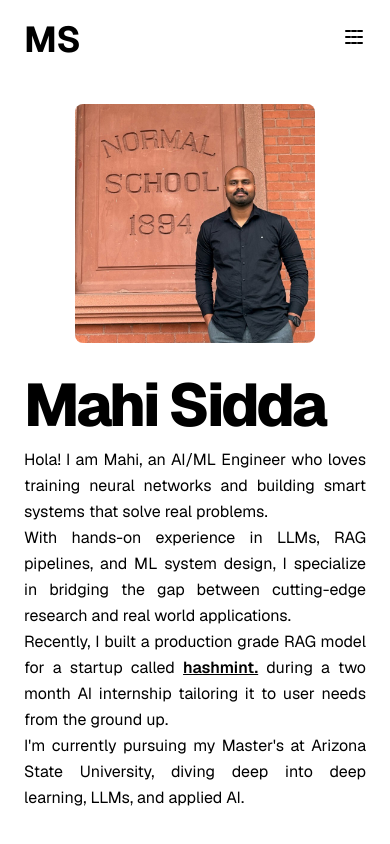
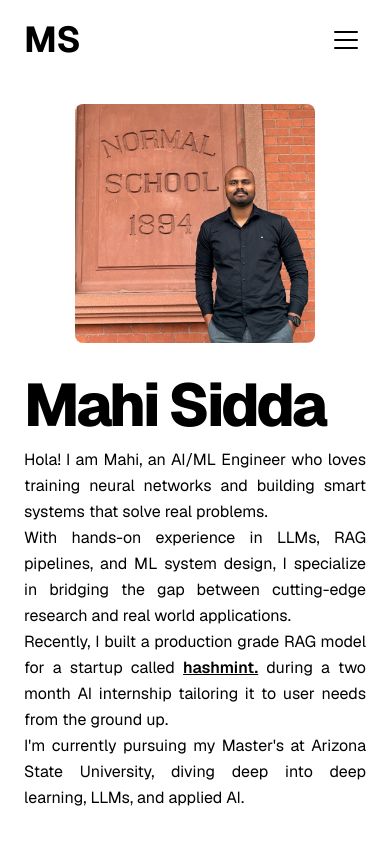
Before and after one commit to Mahisidda/portfolio, a Next.js app: page / in a window 390 px wide. Shown: the top 844 px of the page. Built offline with nearby package versions, Linux system fonts and the light colour scheme.

Commit message:
Solved UI issues in mobile, hamburger icon issues

```diff
--- a/src/components/Sidebar.js
+++ b/src/components/Sidebar.js
@@ -75,18 +75,15 @@ const Sidebar = () => {
         <div className="md:hidden">
           <button
             onClick={() => setIsMobileMenuOpen(!isMobileMenuOpen)}
-            className={`${hamburgerColorClass} focus:outline-none focus:ring-2 focus:ring-inset focus:ring-gray-500 transition-colors duration-300 ease-in-out`}
+            className={`${hamburgerColorClass} focus:outline-none focus:ring-2 focus:ring-inset focus:ring-gray-500 p-2 rounded-md transition-colors duration-300 ease-in-out`}
           >
             <span className="sr-only">Open main menu</span>
-            <svg className="h-6 w-6" xmlns="http://www.w3.org/2000/svg" fill="none" viewBox="0 0 24 24" stroke="currentColor" aria-hidden="true">
-              <path
-                strokeLinecap="round"
-                strokeLinejoin="round"
-                strokeWidth="2"
-                d="M4 6h16M4 12h16M4 18h16"  // Updated for three equal lines
-                strokeDasharray="4 2"        // Added for dashed effect
-              />
-            </svg>
+            {/* Animated Icon Container */}
+            <div className="space-y-1.5">
+              <span className={`block w-6 h-[2px] rounded-full ${isMobileMenuOpen ? 'bg-white' : 'bg-current'} transition-all duration-300 ease-in-out ${isMobileMenuOpen ? 'rotate-45 translate-y-[8px]' : ''}`}></span>
+              <span className={`block w-6 h-[2px] rounded-full ${isMobileMenuOpen ? 'bg-white' : 'bg-current'} transition-all duration-300 ease-in-out ${isMobileMenuOpen ? 'opacity-0' : ''}`}></span>
+              <span className={`block w-6 h-[2px] rounded-full ${isMobileMenuOpen ? 'bg-white' : 'bg-current'} transition-all duration-300 ease-in-out ${isMobileMenuOpen ? '-rotate-45 -translate-y-[8px]' : ''}`}></span>
+            </div>
           </button>
         </div>
       </div>
@@ -97,13 +94,12 @@ const Sidebar = () => {
           className={`absolute top-20 left-0 w-full bg-black/90 backdrop-blur-md shadow-lg md:hidden z-40 transition-all duration-300 ease-in-out`}
         >
           <ul className="flex flex-col items-center space-y-4 py-4">
-            {/* Mobile links color (text-yellow-700) should be fine on black bg. Add transition if navbar elements also transition their text color */}
-            <li><Link href="/aboutme" className="block text-sm font-semibold uppercase tracking-wider text-yellow-700 px-2 py-2 hover:bg-gray-700/50 w-full text-center rounded transition-colors duration-150">ABOUT ME</Link></li>
-            <li><Link href="/projects" className="block text-sm font-semibold uppercase tracking-wider text-yellow-700 px-2 py-2 hover:bg-gray-700/50 w-full text-center rounded transition-colors duration-150">PROJECTS</Link></li>
-            <li><Link href="/workexperience" className="block text-sm font-semibold uppercase tracking-wider text-yellow-700 px-2 py-2 hover:bg-gray-700/50 w-full text-center rounded transition-colors duration-150">RESUME</Link></li>
-            <li><Link href="/blogs" className="block text-sm font-semibold uppercase tracking-wider text-yellow-700 px-2 py-2 hover:bg-gray-700/50 w-full text-center rounded transition-colors duration-150">BLOGS</Link></li>
+            <li><Link href="/aboutme" onClick={() => setIsMobileMenuOpen(false)} className="block text-sm font-semibold uppercase tracking-wider text-yellow-700 px-2 py-2 hover:bg-gray-700/50 w-full text-center rounded transition-colors duration-150">ABOUT ME</Link></li>
+            <li><Link href="/projects" onClick={() => setIsMobileMenuOpen(false)} className="block text-sm font-semibold uppercase tracking-wider text-yellow-700 px-2 py-2 hover:bg-gray-700/50 w-full text-center rounded transition-colors duration-150">PROJECTS</Link></li>
+            <li><Link href="/workexperience" onClick={() => setIsMobileMenuOpen(false)} className="block text-sm font-semibold uppercase tracking-wider text-yellow-700 px-2 py-2 hover:bg-gray-700/50 w-full text-center rounded transition-colors duration-150">RESUME</Link></li>
+            <li><Link href="/blogs" onClick={() => setIsMobileMenuOpen(false)} className="block text-sm font-semibold uppercase tracking-wider text-yellow-700 px-2 py-2 hover:bg-gray-700/50 w-full text-center rounded transition-colors duration-150">BLOGS</Link></li>
             <li>
-              <a href="mailto:mahisidda7@gmail.com" className="block w-full px-2">
+              <a href="mailto:mahisidda7@gmail.com" onClick={() => setIsMobileMenuOpen(false)} className="block w-full px-2">
                 <button className="w-full bg-red-800 text-white font-semibold py-3 px-6 text-sm uppercase tracking-wider hover:bg-yellow-600 transition-colors mt-2">
                   Let's Connect!
                 </button>
```
